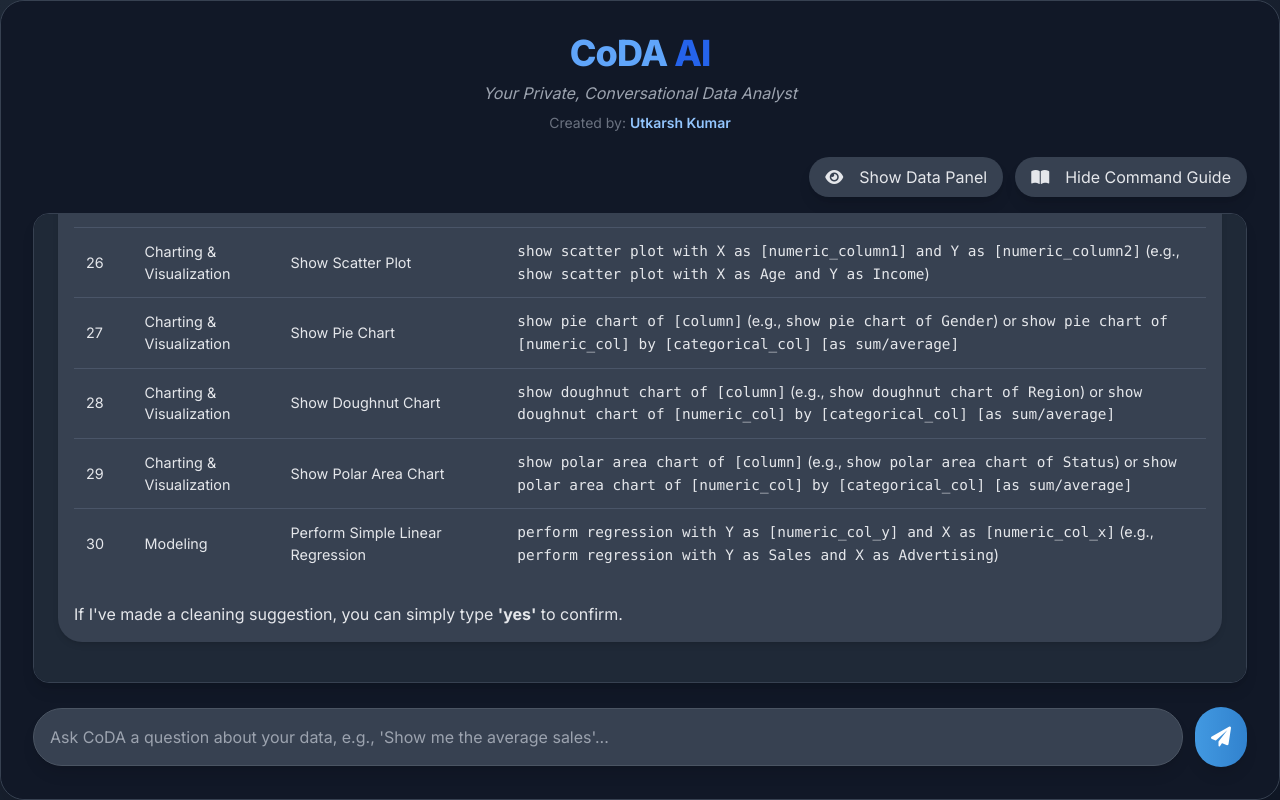
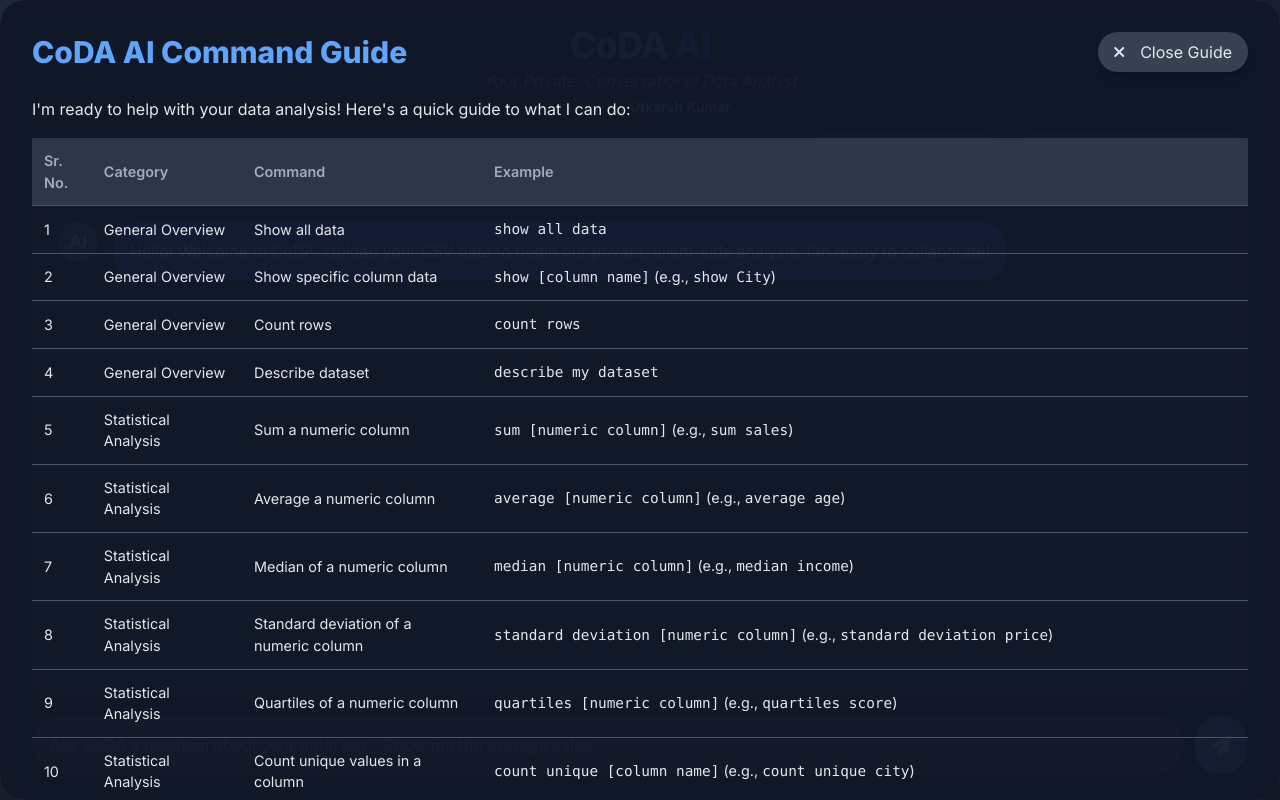
Before and after one commit to utkarsh-data/coda-prototype, a plain HTML site: page index.html in a window 1280 px wide. Both pictures are taken after a click on the button "Show Command Guide". Drawn offline with nearby package versions, Linux system fonts and the light colour scheme.

Commit message:
Update index.html

```diff
--- a/index.html
+++ b/index.html
@@ -7,7 +7,7 @@
     <!-- Tailwind CSS CDN -->
     <script src="https://cdn.tailwindcss.com"></script>
     <!-- Google Fonts: Inter (for body) & Roboto Mono (for code) -->
-    <link href="https://fonts.googleapis.com/css2?family=Inter:wght@300;400;500;600;700;800&family=Roboto+Mono:wght@400;500;700&display=swap" rel="stylesheet">
+    <link href="https://fonts.googleapis.com/css2?family=Inter:wght@300;400;500;600;700;800&family=Roboto+Mono:400;500;700&display=swap" rel="stylesheet">
     <!-- Font Awesome for icons -->
     <link rel="stylesheet" href="https://cdnjs.cloudflare.com/ajax/libs/font-awesome/6.0.0-beta3/css/all.min.css">
     <!-- Chart.js CDN for graphing -->
@@ -211,23 +211,25 @@
         </div>
 
         <!-- Right Pane: Conversational Interface & Results - Now takes full width on larger screens by default -->
-        <div id="chat-panel" class="w-full flex flex-col p-8 bg-gray-900 rounded-3xl">
-            <h2 class="text-4xl font-extrabold text-blue-400 mb-2 text-center tracking-tight">CoDA <span class="text-blue-600">AI</span></h2>
-            <p class="text-md text-gray-400 mb-2 text-center italic">Your Private, Conversational Data Analyst</p>
-            <p class="text-sm text-gray-500 mb-6 text-center">Created by: <span class="font-semibold text-blue-300">Utkarsh Kumar</span></p>
+        <div id="chat-panel" class="w-full flex flex-col bg-gray-900 rounded-3xl">
+            <div class="px-8 pt-6 pb-2"> <!-- Condensed padding for header content -->
+                <h2 class="text-4xl font-extrabold text-blue-400 mb-1 text-center tracking-tight">CoDA <span class="text-blue-600">AI</span></h2>
+                <p class="text-md text-gray-400 mb-1 text-center italic">Your Private, Conversational Data Analyst</p>
+                <p class="text-sm text-gray-500 mb-4 text-center">Created by: <span class="font-semibold text-blue-300">Utkarsh Kumar</span></p>
 
                 <!-- Toggle Buttons for Data Panel and Command Guide - Positioned together -->
-            <div class="flex justify-end space-x-3 mb-4">
+                <div class="flex justify-end space-x-3 mb-2"> <!-- Condensed margin-bottom -->
                     <button id="toggleDataPanelBtn" class="bg-gray-700 text-gray-200 px-4 py-2 rounded-full shadow-lg hover:bg-gray-600 transition duration-200 ease-in-out hidden md:flex items-center space-x-2">
                         <i class="fas fa-eye mr-2"></i> <span id="toggleButtonText">Show Data Panel</span>
                     </button>
                     <button id="toggleCommandGuideBtn" class="bg-gray-700 text-gray-200 px-4 py-2 rounded-full shadow-lg hover:bg-gray-600 transition duration-200 ease-in-out flex items-center space-x-2">
-                    <i class="fas fa-book mr-2"></i> <span id="toggleCommandGuideText">Hide Command Guide</span>
+                        <i class="fas fa-book mr-2"></i> <span id="toggleCommandGuideText">Show Command Guide</span>
                     </button>
                 </div>
-
-            <!-- Chat Area -->
-            <div id="chatArea" class="flex-grow bg-gray-800 p-6 rounded-2xl overflow-y-auto custom-scrollbar shadow-lg border border-gray-700 mb-6">
+            </div>
+
+            <!-- Chat Area - Now takes up all available space -->
+            <div id="chatArea" class="flex-grow bg-gray-800 px-6 py-6 rounded-2xl overflow-y-auto custom-scrollbar shadow-lg border border-gray-700 mx-8 my-2"> <!-- Adjusted vertical margins -->
                 <!-- Initial AI message -->
                 <div class="flex items-start mb-4 fade-in-message">
                     <div class="flex-shrink-0 w-10 h-10 ai-avatar-gradient rounded-full flex items-center justify-center text-white font-bold text-lg mr-4 shadow-md">AI</div>
@@ -235,19 +237,28 @@
                         <p class="leading-relaxed">Hello! Welcome to CoDA. Upload your CSV data to begin our private, client-side analysis. I'm ready to collaborate!</p>
                     </div>
                 </div>
-                <!-- Command Guide Display Area -->
-                <div id="commandGuideDisplay" class="fade-in-message bg-gray-700 text-gray-200 p-4 rounded-3xl max-w-full shadow-md transform hover:scale-[1.005] transition duration-200 ease-in-out mb-4">
-                    <!-- Command guide content will be inserted here by JS -->
             </div>
-            </div>
 
             <!-- Chat Input -->
-            <div class="flex items-center space-x-3">
+            <div class="flex items-center space-x-3 px-8 pb-6 pt-2"> <!-- Adjusted padding for input area -->
                 <input type="text" id="chatInput" placeholder="Ask CoDA a question about your data, e.g., 'Show me the average sales'..." class="flex-grow p-4 border border-gray-600 bg-gray-700 text-gray-200 rounded-full focus:outline-none focus:ring-4 focus:ring-blue-600 shadow-lg text-base transition duration-300 ease-in-out">
                 <button id="sendMessageBtn" class="send-button-gradient text-white p-4 rounded-full shadow-lg focus:outline-none focus:ring-4 focus:ring-blue-300">
                     <i class="fas fa-paper-plane text-xl"></i>
                 </button>
             </div>
+        </div>
+    </div>
+
+    <!-- Command Guide Overlay (hidden by default) -->
+    <div id="commandGuideOverlay" class="fixed inset-0 bg-gray-900 bg-opacity-95 p-8 flex flex-col rounded-3xl z-50 hidden overflow-y-auto custom-scrollbar">
+        <div class="flex justify-between items-center mb-6">
+            <h3 class="text-3xl font-extrabold text-blue-400">CoDA AI Command Guide</h3>
+            <button id="closeCommandGuideBtn" class="bg-gray-700 text-gray-200 px-4 py-2 rounded-full shadow-lg hover:bg-gray-600 transition duration-200 ease-in-out flex items-center space-x-2">
+                <i class="fas fa-times mr-2"></i> <span>Close Guide</span>
+            </button>
+        </div>
+        <div id="commandGuideContent" class="flex-grow text-gray-200">
+            <!-- Command guide content will be inserted here -->
         </div>
     </div>
 
@@ -271,7 +282,9 @@
         const toggleButtonText = document.getElementById('toggleButtonText'); // Text for data panel toggle button
 
         const toggleCommandGuideBtn = document.getElementById('toggleCommandGuideBtn'); // New toggle button for command guide
-        const commandGuideDisplay = document.getElementById('commandGuideDisplay'); // Div to hold command guide HTML
+        const commandGuideOverlay = document.getElementById('commandGuideOverlay'); // The new overlay div
+        const commandGuideContent = document.getElementById('commandGuideContent'); // Content area inside the overlay
+        const closeCommandGuideBtn = document.getElementById('closeCommandGuideBtn'); // Button to close the overlay
         const toggleCommandGuideText = document.getElementById('toggleCommandGuideText'); // Text for command guide toggle button
 
 
@@ -634,7 +647,7 @@
 
         // Function to get the HTML for the command list table
         function getCommandListHtml() {
-            return `I'm ready to help with your data analysis! Here's a quick guide to what I can do:<br><br>
+            return `<p class="leading-relaxed mb-4">I'm ready to help with your data analysis! Here's a quick guide to what I can do:</p>
                 <table class="command-table">
                     <thead>
                         <tr>
@@ -830,8 +843,7 @@
                         </tr>
                     </tbody>
                 </table>
-                <br>
-                If I've made a cleaning suggestion, you can simply type <strong>'yes'</strong> to confirm.`;
+                <p class="mt-4">If I've made a cleaning suggestion, you can simply type <strong>'yes'</strong> to confirm.</p>`;
         }
 
 
@@ -852,13 +864,6 @@
                         uploadStatus.textContent = `Successfully loaded ${rawData.length} rows.`;
                         uploadStatus.className = 'mt-1 text-xs font-semibold text-green-500';
 
-                        // Always append the command guide after a successful upload
-                        commandGuideDisplay.innerHTML = getCommandListHtml();
-                        commandGuideDisplay.classList.remove('hidden'); // Ensure it's visible on upload
-                        toggleCommandGuideText.textContent = 'Hide Command Guide';
-                        toggleCommandGuideBtn.querySelector('i').className = 'fas fa-book-open mr-2';
-
-                        appendMessage('AI', `Fantastic! I've successfully loaded your CSV and detected the following schema: <br><div class="code-block">${JSON.stringify(schema, null, 2)}</div><br>`, 'ai');
                         // Proactively check for data cleaning needs
                         checkAndSuggestDataCleaning(rawData, schema);
 
@@ -1131,18 +1136,21 @@
 
         // Event listener for the toggle command guide button
         toggleCommandGuideBtn.addEventListener('click', () => {
-            const isVisible = !commandGuideDisplay.classList.contains('hidden'); // Check if it's currently visible
-            if (isVisible) {
-                commandGuideDisplay.classList.add('hidden');
+            // Show the overlay
+            commandGuideOverlay.classList.remove('hidden');
+            commandGuideContent.innerHTML = getCommandListHtml(); // Populate the content
+            // Update the text/icon of the toggle button itself to reflect it's "hiding" the guide
+            toggleCommandGuideText.textContent = 'Hide Command Guide';
+            toggleCommandGuideBtn.querySelector('i').className = 'fas fa-book-open mr-2';
+        });
+
+        // Event listener for the close button INSIDE the overlay
+        closeCommandGuideBtn.addEventListener('click', () => {
+            // Hide the overlay
+            commandGuideOverlay.classList.add('hidden');
+            // Reset the toggle button's text/icon
             toggleCommandGuideText.textContent = 'Show Command Guide';
             toggleCommandGuideBtn.querySelector('i').className = 'fas fa-book mr-2';
-            } else {
-                commandGuideDisplay.innerHTML = getCommandListHtml(); // Re-insert content if it was empty
-                commandGuideDisplay.classList.remove('hidden');
-                toggleCommandGuideText.textContent = 'Hide Command Guide';
-                toggleCommandGuideBtn.querySelector('i').className = 'fas fa-book-open mr-2';
-                chatArea.scrollTop = chatArea.scrollHeight; // Scroll to the bottom to show guide
-            }
         });
 
 
@@ -1472,10 +1480,10 @@
                     if (foundCol1 && foundCol2) {
                         let operator = '';
                         switch (operatorWord) {
-                            case 'plus': operator = '+'; break;
-                            case 'minus': operator = '-'; break;
-                            case 'times': operator = '*'; break;
-                            case 'divided by': operator = '/'; break;
+                            case 'plus': operator = '+'; break;;
+                            case 'minus': operator = '-'; break;;
+                            case 'times': operator = '*'; break;;
+                            case 'divided by': operator = '/'; break;;
                             default: operator = '';
                         }
 
@@ -1975,11 +1983,9 @@
             }
         });
 
-        // Initial setup for command guide: hide it by default on load, then show it on CSV upload.
-        // This ensures it only appears after a file is loaded.
-        commandGuideDisplay.classList.add('hidden');
-        toggleCommandGuideBtn.querySelector('i').className = 'fas fa-book mr-2'; // Set initial icon
-        toggleCommandGuideText.textContent = 'Show Command Guide'; // Set initial text
+        // Initial setup for command guide toggle button: it will initially show "Show Command Guide"
+        toggleCommandGuideText.textContent = 'Show Command Guide';
+        toggleCommandGuideBtn.querySelector('i').className = 'fas fa-book mr-2';
 
         // Initial schema display
         displaySchema(schema);
```
Lines whose indentation alone changed are shown as unchanged.
